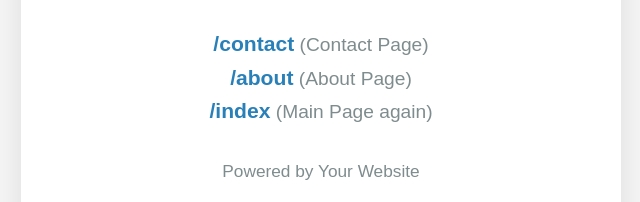
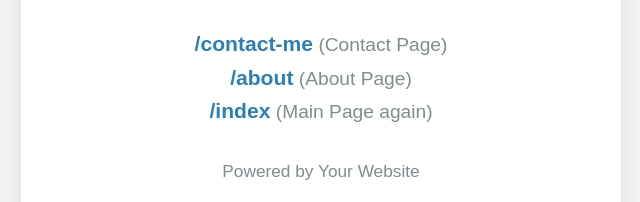
Before and after one commit to sample-maxx/infoSite, a website: page index.html in a window 1280 px wide. Shown: the part 357-559 px from the top of the page, 319-959 px from the left. Drawn offline with Linux system fonts and the light colour scheme.

Commit message:
Code changes

```diff
--- a/index.html
+++ b/index.html
@@ -89,7 +89,7 @@
         <h1>Welcome to the Main Page!</h1>
         <p>Hello, guyz! You've landed on the main page. To explore more, try navigating to:</p>
         <p>
-            <a href="contact-me.html" class="url-info">/contact</a> (Contact Page)<br>
+            <a href="contact-me.html" class="url-info">/contact-me</a> (Contact Page)<br>
             <a href="about.html" class="url-info">/about</a> (About Page)<br>
             <a href="index.html" class="url-info">/index</a> (Main Page again)
         </p>
```
